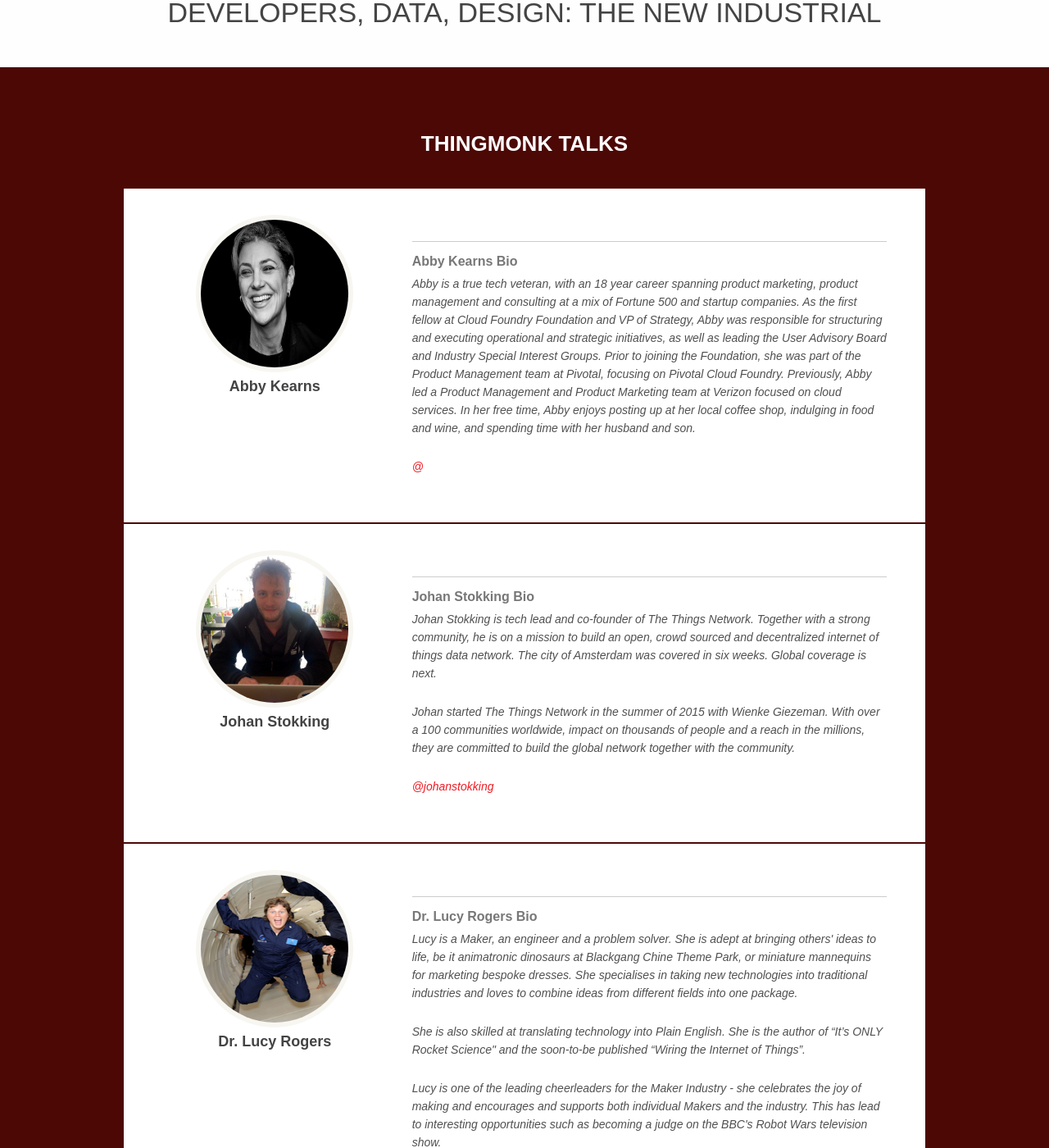
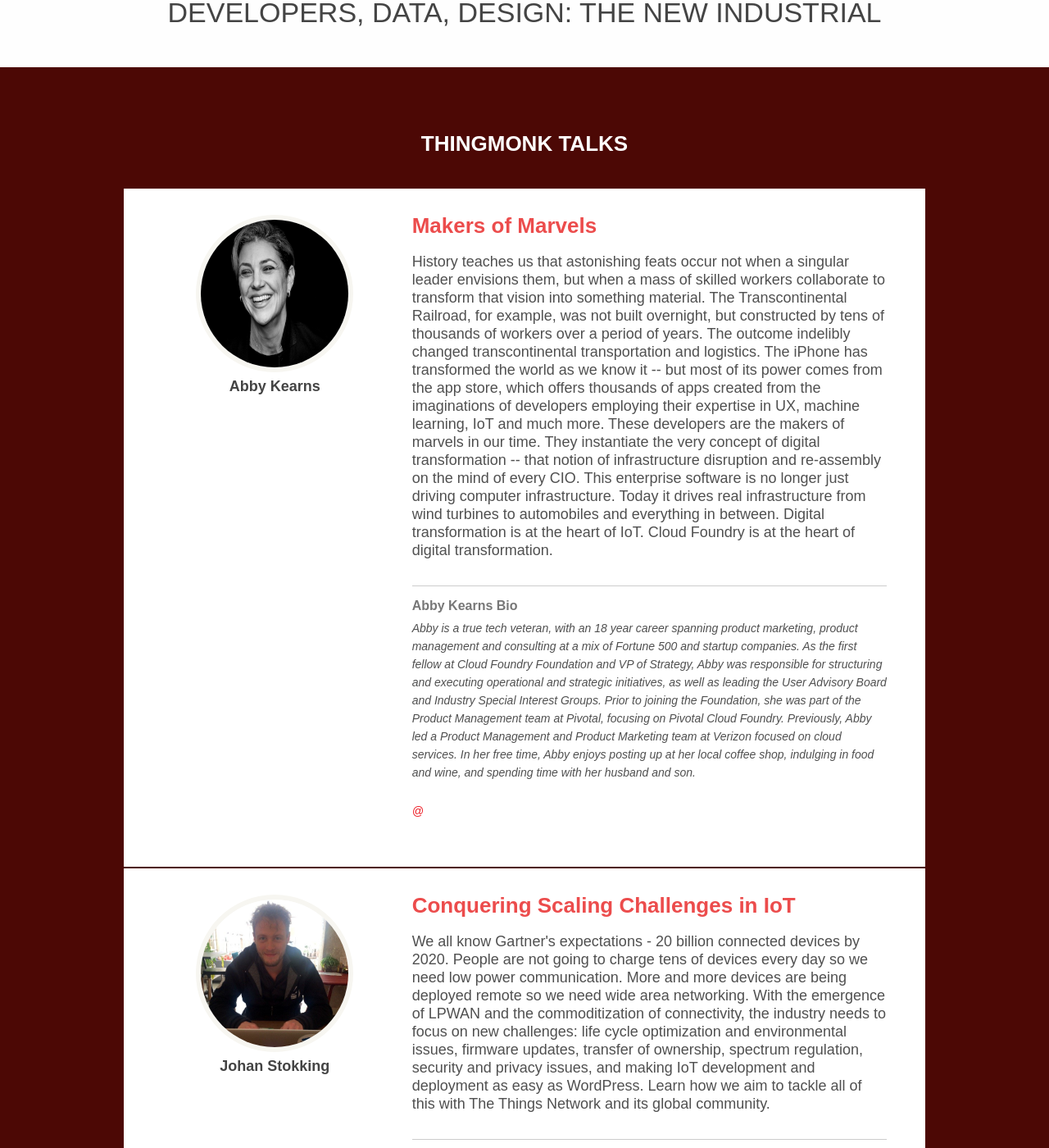
Before and after one commit to thingmonk/thingmonk.github.io, a Jekyll site: the page built from thingmonk-talks.html, in a window 1280 px wide and 1400 px high, scrolled down 746 px. Shown: the whole window at 82% size. Built offline with Jekyll 4.4.1, drawn with Linux system fonts in a browser that asks for light colours; some of the changed text lies outside the part shown.

Commit message:
Talk titles and abstracts where available

```diff
--- a/_data/speakers.yml
+++ b/_data/speakers.yml
@@ -1,22 +1,22 @@
 - name: Abby Kearns
   photo: abbyk.jpg
   bio: Abby is a true tech veteran, with an 18 year career spanning product marketing, product management and consulting at a mix of Fortune 500 and startup companies. As the first fellow at Cloud Foundry Foundation and VP of Strategy, Abby was responsible for structuring and executing operational and strategic initiatives, as well as leading the User Advisory Board and Industry Special Interest Groups. Prior to joining the Foundation, she was part of the Product Management team at Pivotal, focusing on Pivotal Cloud Foundry. Previously, Abby led a Product Management and Product Marketing team at Verizon focused on cloud services. In her free time, Abby enjoys posting up at her local coffee shop, indulging in food and wine, and spending time with her husband and son.
-  talktitle:
-  talkabstract:
+  talktitle: Makers of Marvels
+  talkabstract: History teaches us that astonishing feats occur not when a singular leader envisions them, but when a mass of skilled workers collaborate to transform that vision into something material. The Transcontinental Railroad, for example, was not built overnight, but constructed by tens of thousands of workers over a period of years. The outcome indelibly changed transcontinental transportation and logistics. The iPhone has transformed the world as we know it -- but most of its power comes from the app store, which offers thousands of apps created from the imaginations of developers employing their expertise in UX, machine learning, IoT and much more. These developers are the makers of marvels in our time. They instantiate the very concept of digital transformation -- that notion of infrastructure disruption and re-assembly on the mind of every CIO. This enterprise software is no longer just driving computer infrastructure. Today it drives real infrastructure from wind turbines to automobiles and everything in between. Digital transformation is at the heart of IoT. Cloud Foundry is at the heart of digital transformation.
   twitters: ab415
 
 - name: Johan Stokking
   photo: johans.jpg
   bio: Johan Stokking is tech lead and co-founder of The Things Network. Together with a strong community, he is on a mission to build an open, crowd sourced and decentralized internet of things data network. The city of Amsterdam was covered in six weeks. Global coverage is next. <p> Johan started The Things Network in the summer of 2015 with Wienke Giezeman. With over a 100 communities worldwide, impact on thousands of people and a reach in the millions, they are committed to build the global network together with the community.
-  talktitle:
-  talkabstract:
+  talktitle: Conquering Scaling Challenges in IoT
+  talkabstract: We all know Gartner's expectations - 20 billion connected devices by 2020. People are not going to charge tens of devices every day so we need low power communication. More and more devices are being deployed remote so we need wide area networking. With the emergence of LPWAN and the commoditization of connectivity, the industry needs to focus on new challenges&#58; life cycle optimization and environmental issues, firmware updates, transfer of ownership, spectrum regulation, security and privacy issues, and making IoT development and deployment as easy as WordPress. Learn how we aim to tackle all of this with The Things Network and its global community.
   twitter: johanstokking
 
 - name: Dr. Lucy Rogers
   photo: lucyr.png
   bio: Lucy is a Maker, an engineer and a problem solver. She is adept at bringing others' ideas to life, be it animatronic dinosaurs at Blackgang Chine Theme Park, or miniature mannequins for marketing bespoke dresses. She specialises in taking new technologies into traditional industries and loves to combine ideas from different fields into one package. <p> She is also skilled at translating technology into Plain English. She is the author of “It’s ONLY Rocket Science" and the soon-to-be published “Wiring the Internet of Things”.<p> Lucy is one of the leading cheerleaders for the Maker Industry - she celebrates the joy of making and encourages and supports both individual Makers and the industry. This has lead to interesting opportunities such as becoming a judge on the BBC's Robot Wars television show.
-  talktitle:
-  talkabstract:
+  talktitle: Wiring the IoT
+  talkabstract: Fun projects to demonstrate the potential of using Raspberry Pi, Node-RED and MQTT for wiring the Internet of Things. Including Fartometer (as featured on IBM's home page), SMS child's bunny rabbit and, of course, #Cheerlights.
   twitter: DrLucyRogers
 
 - name: Kamil Baczkowicz
@@ -43,8 +43,8 @@
 - name: Ben Stopford
   photo: bens.png
   bio: Ben is an engineer and architect at Confluent Inc (the company behind Apache Kafka) where he’s worked on a range of projects from implementing the latest version of the replication protocol through to developing strategies for streaming applications. Before Confluent Ben designed and built a central streaming database for a large investment bank. His earlier career spanned a variety of projects at Thoughtworks and UK-based enterprise companies. Find out more at http://benstopford.com.
-  talktitle:
-  talkabstract:
+  talktitle: Building Streaming IoT platforms with Apache Kafka
+  talkabstract: When we think IoT, we tend to think of the leaf-node devices; sensors, microcontrollers etc. Whilst embedded devices provide the source of the IoT value chain, they are only the tip of the iceberg. The core value of many commercial IoT platforms sits below the waterline, in the data platforms that leverage the data these devices generate. <p>Multi-TB/s ingestion rates, even with small message payloads, make Apache Kafka one of the most common backbones for large IoT installations. In this talk will look at some of the key properties of Apache Kafka and its Stream Processing API, reflecting on why these features are important for processing IoT workloads. Finally we’ll touch on some real world examples in the transport and mobile domains.
   twitter: benstopford
 
 - name: Gary Barnett
@@ -57,8 +57,8 @@
 - name: Sarah Cooper
   photo: smc.jpg
   bio: Dr. Sarah Cooper is AWS’s GM of IoT Analytics and Solutions. With 15yrs experience building IoT devices and platforms, Sarah serves as vice chairwoman of the Internet of Things Community, a 20,000 member organization dedicated to education and information sharing amongst the IoT practitioner community. Formerly, M2Mi’s Chief Operating Officer, responsible for engineering, business development and platform strategy, Sarah was named an IS 50 Most Empowering Women in Business, recognized Top 100 Wireless Technology Expert by Wireless World, a National Academy of Engineers Frontiers of Engineering Awardee, multidisciplinary entrepreneur, inventor of an IoT medical battery that runs on body temperature and a PhD in Physics from University of Sydney. Prior to M2Mi, Sarah founded and sold TE-Bio, an IoT device company, NaturalNano, a publically traded advanced nanomaterials company and conducted fundamental research at NASA and DoE
-  talktitle:
-  talkabstract:
+  talktitle: Reducing Dimensionality in IoT Data and Analytics
+  talkabstract: Reducing Dimensionality in IoT Data and Analytics
   twitter: SMC_on_IOT
 
 - name: Andy Stanford Clark
@@ -71,22 +71,22 @@
 - name: Tracy Miranda
   photo: tracym.jpg
   bio: Tracy Miranda is founder & CEO of Kichwa Coders, a consultancy specialising in embedded tools & IDEs. She sits on the Eclipse Foundation Board of Directors and is the Chair of the Science Working Group. Tracy has a background in electronics systems design and has US patents granted for her work on processor architectures. She writes for opensource.com and jaxenter.com on tech, open source & diversity.
-  talktitle:
-  talkabstract:
+  talktitle: The Future of Developer Tools for IoT
+  talkabstract: How will developer tools evolve and scale for building the IoT? This talk looks at emerging and future trends in the developer tools space.
   twitter: tracymiranda
 
 - name: Juan Perez
   photo: juanp.png
   bio: Juan Perez is Principal Program Manager responsible for IoT device management in the Azure IoT group at Microsoft.  Juan started his professional software engineering career at Microsoft in 1997, working on web tools, later moving to the operating systems group, and finally working in the hardware innovation group before founding two startups in the areas of agile software engineering tools and cloud-based business collaboration applications.  Juan is inventor on eight patents, co-author of ‘Software Engineering with Visual Studio Team System’, published in 2006 by Addison Wesley, a frequent speaker at conferences, and holds a degree in Computer Science from the University of Florida.
-  talktitle:
-  talkabstract:
+  talktitle: Digital Twins&#58; From zero to cloud scale
+  talkabstract: Digital Twins are the new rage in IoT and business potential! Not really, they’ve actually been around for a long time and we’ve been doing business for millennia.  What has changed is the scale and complexity that we operate/reason over.  Numerous definitions and perspectives of digital twin make it very confusing to get started and understand why they could change the way we live and conduct business.  Let’s chat about where they came from, why they exist, how they apply to different parts of the business, how to get started, and how to scale.
   twitter: juanage
 
 - name: Boris Adryan
   photo: borisa.jpg
   bio: Boris Adryan ("Boris", or "Dr. Adryan") has a long-standing interest in big data analytics and machine learning. From 2008 to 2015 he lead a method development group at the University of Cambridge. Since 2013 he has been a consultant and hired hand for mostly London based IoT companies. In 2016 Boris did his personal Brexit and moved Frankfurt where he continues to work on IoT and data analytics activities.
-  talktitle:
-  talkabstract:
+  talktitle: Development and deployment&#58; The human factor
+  talkabstract: Development and deployment&#58; The human factor
   twitter: BorisAdryan
 
 - name: Charlie Isaacs
```
Also changed, not shown: index.html (+8 -8 lines).
